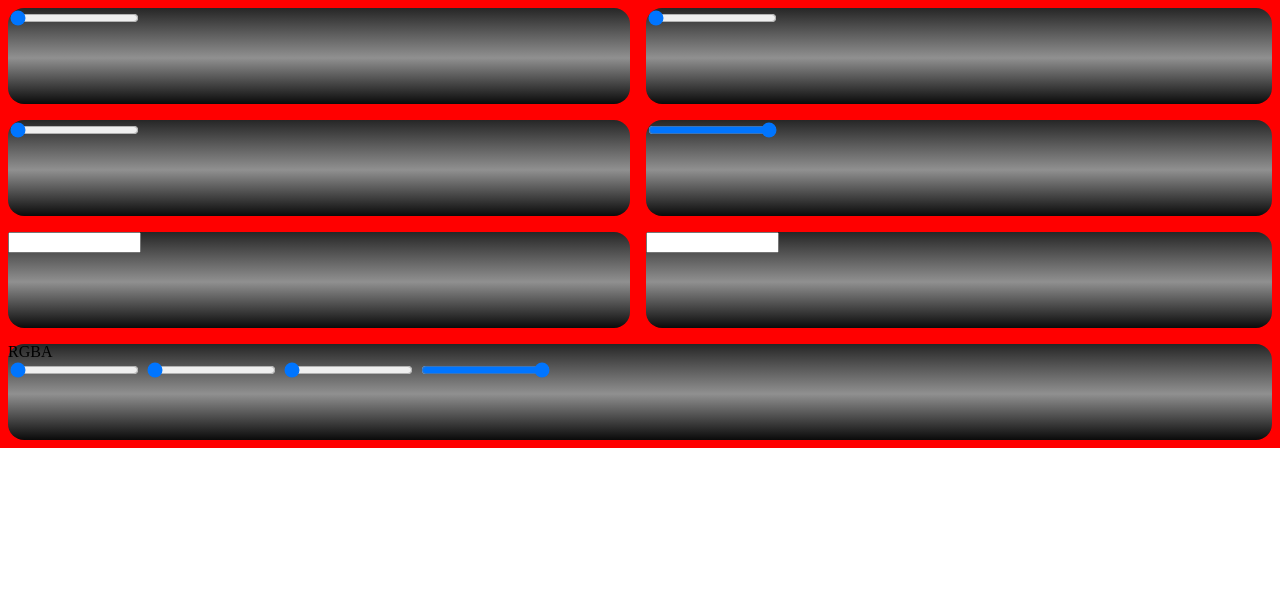
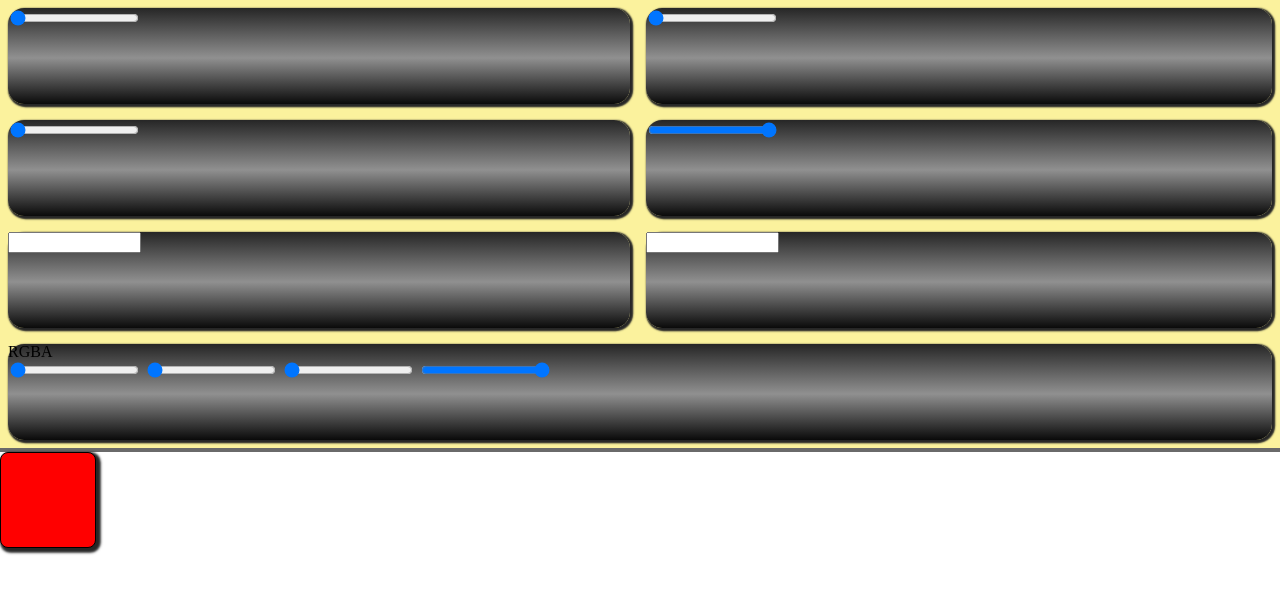
Before and after one commit to ElliottMcDonald/Block-Manipulation, a plain HTML site: page index.html in a window 1280 px wide. Drawn offline with Linux system fonts and the light colour scheme.

Commit message:
Change object styles. Add shadows to object and grid items.

```diff
--- a/css/style.css
+++ b/css/style.css
@@ -162,20 +162,21 @@ span {
    padding: 0.5em;
    gap: 1em;
    margin-inline: auto;
-   background-color: red;
+   background-color: rgb(251, 242, 157);
+   border-bottom: 0.25em solid rgb(106, 106, 106);
 }
 
 .slider-item {
    max-width: 100%;
    height: 6em;
    border-radius: 1em;
-   background: rgb(10, 10, 10);
    background: linear-gradient(
       0deg,
       rgba(10, 10, 10, 1) 0%,
       rgba(144, 144, 144, 1) 48%,
       rgba(38, 38, 38, 1) 100%
    );
+   box-shadow: 0.1em 0.1em 0.1em 0.1em rgba(38, 38, 38, 1);
 }
 
 .slider-item:nth-child(1) {
@@ -214,3 +215,12 @@ main {
    max-width: 100%;
    background-color: blue;
 }
+
+.object {
+	width: 6em;
+	height: 6em;
+	border-radius: 0.5em;
+	background-color: red;
+	border: 0.1em solid black;
+	box-shadow: 0.15em 0.15em 0.15em 0.15em rgba(38, 38, 38, 1);
+}
```
